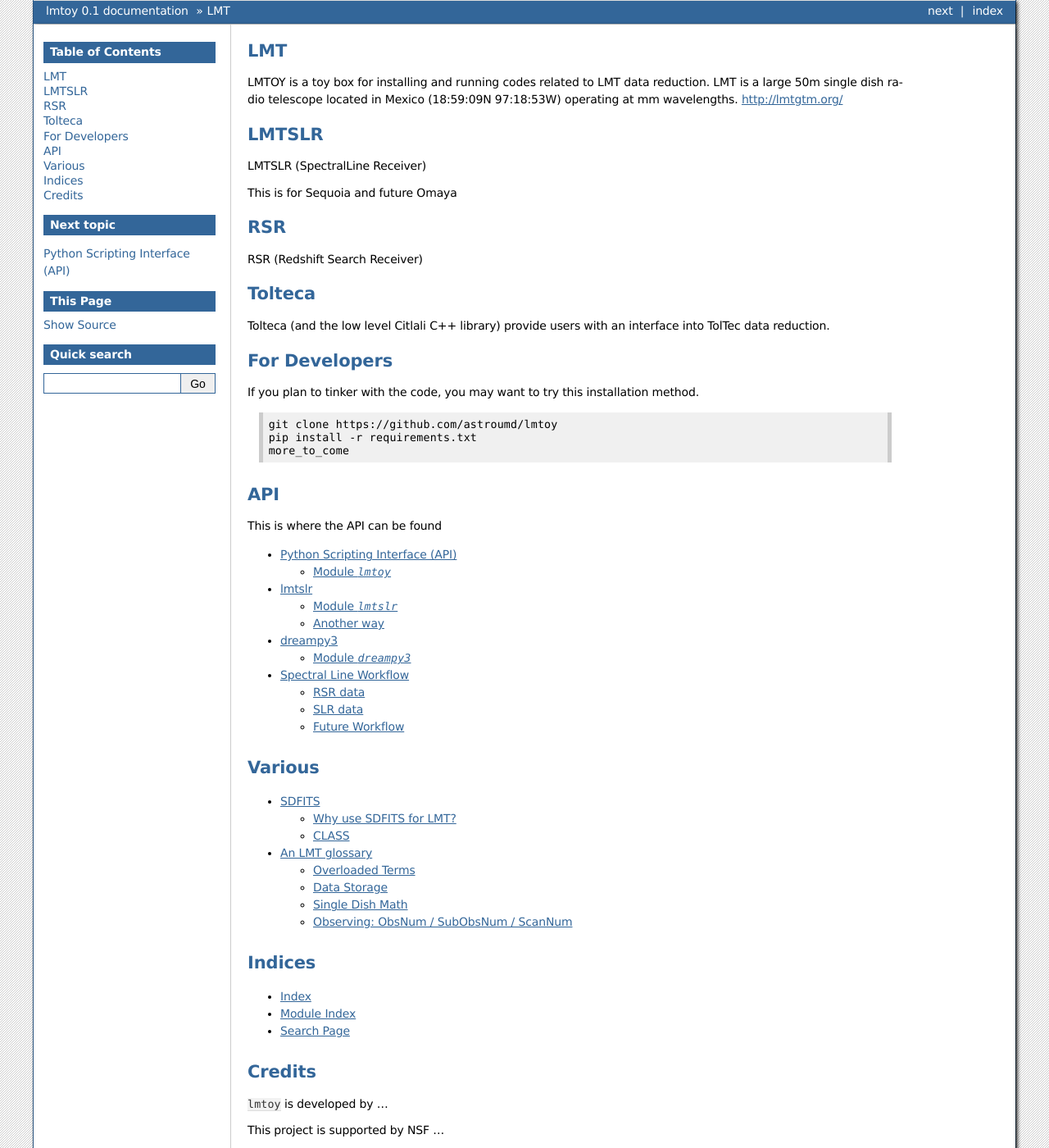
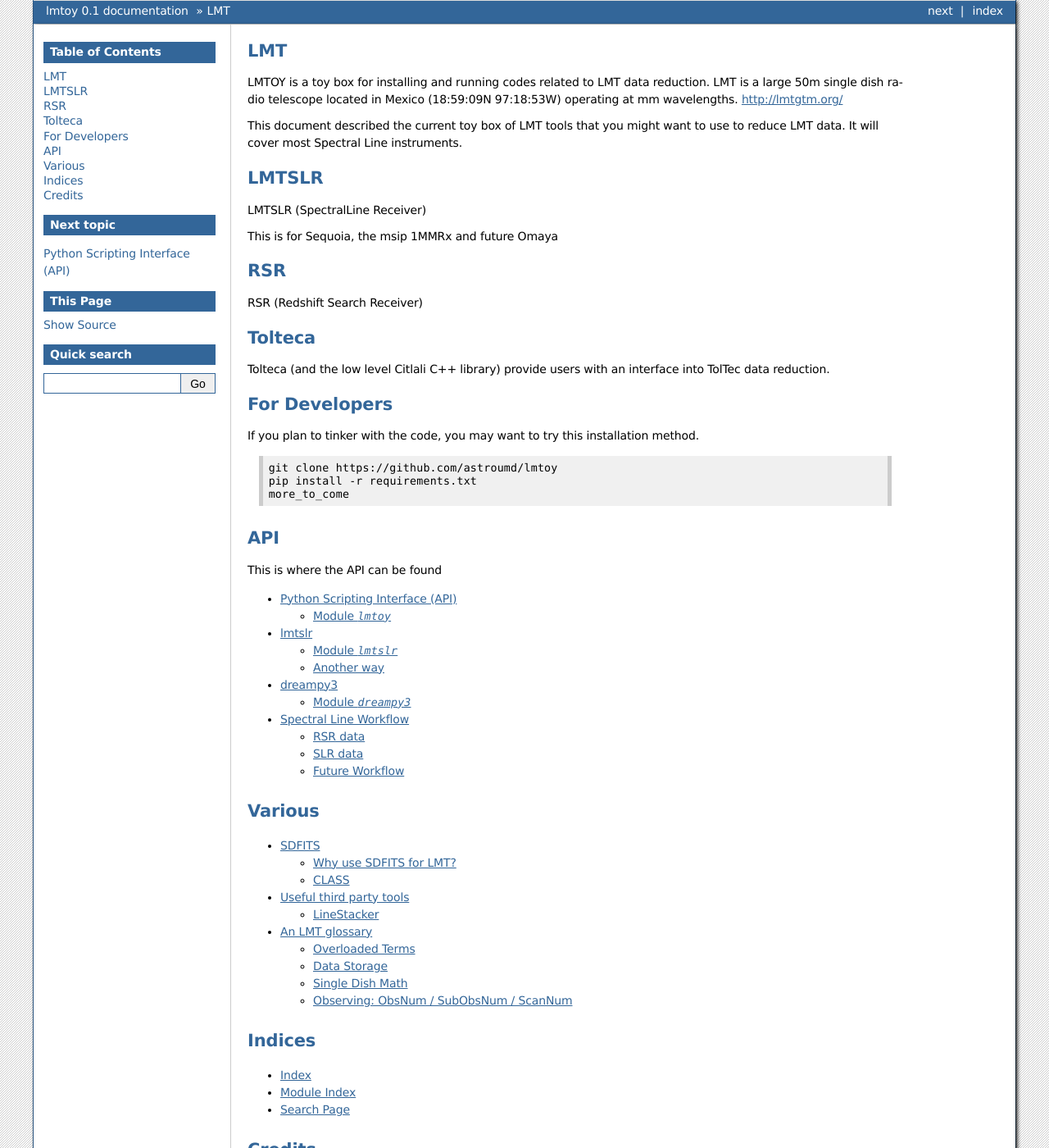
Before and after one commit to astroumd/lmtoy, a Sphinx documentation site: the page built from docs/source/index.rst, in a window 1280 px wide and 1400 px high. Shown: the whole window at 82% size. Built offline with Sphinx 7.4.7, drawn with Linux system fonts in a browser that asks for light colours.

Commit message:
add all existing rst's

```diff
--- a/docs/source/index.rst
+++ b/docs/source/index.rst
@@ -7,18 +7,20 @@ data reduction. LMT is a large 50m single dish radio telescope located
 in Mexico (18:59:09N 97:18:53W) operating at mm wavelengths.
 http://lmtgtm.org/
 
+This document described the current toy box of LMT tools that you might
+want to use to reduce LMT data.   It will cover most Spectral Line instruments.
+
 LMTSLR
 ======
 
 LMTSLR (SpectralLine Receiver)
 
-This is for Sequoia and future Omaya
+This is for Sequoia, the msip 1MMRx and future Omaya
 
 RSR
 ===
 
 RSR (Redshift Search Receiver)
-
 
 
 Tolteca
@@ -54,11 +56,12 @@ This is where the API can be found
    workflow
 
 Various
-========
+=======
 .. toctree::
    :maxdepth: 2
 
    sdfits
+   tools
    glossary
 
 Indices
```
